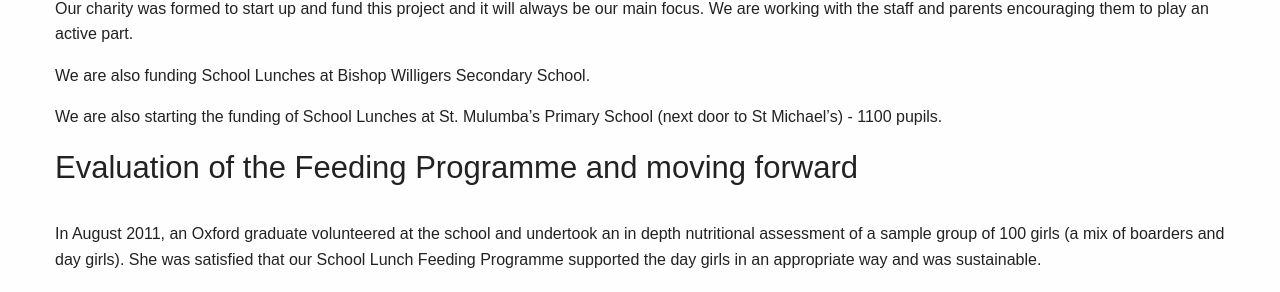
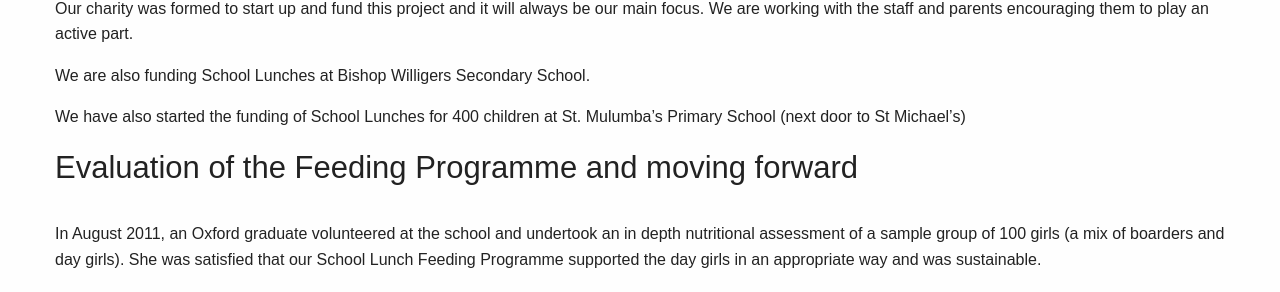
Before and after one commit to Eelviny/fsmu.co.uk, a Jekyll site: the page built from _projects/school-lunch-feeding-programme.md, in a window 1280 px wide. Shown: the part 1124-1416 px from the top of the page. Built offline with Jekyll 4.4.1, drawn with Linux system fonts in a browser that asks for light colours; nearby versions of some CDN libraries; a style sheet for code colours, icons or effects is not loaded.

Commit message:
Update from Forestry.io FSMU Admin updated _projects/school-lunch-feeding-programme.md

```diff
--- a/_projects/school-lunch-feeding-programme.md
+++ b/_projects/school-lunch-feeding-programme.md
@@ -20,12 +20,11 @@
 * **Better exam results**
 * **Staff are able to carry out their teaching more effectively**
 
-
 Our charity was formed to start up and fund this project and it will always be our main focus. We are working with the staff and parents encouraging them to play an active part.
 
 We are also funding School Lunches at Bishop Willigers Secondary School.
 
-We are also starting the funding of School Lunches at St. Mulumba's Primary School (next door to St Michael's) - 1100 pupils.
+We have also started the funding of School Lunches for 400 children at St. Mulumba's Primary School (next door to St Michael's)
 
 ### Evaluation of the Feeding Programme and moving forward
 
```
